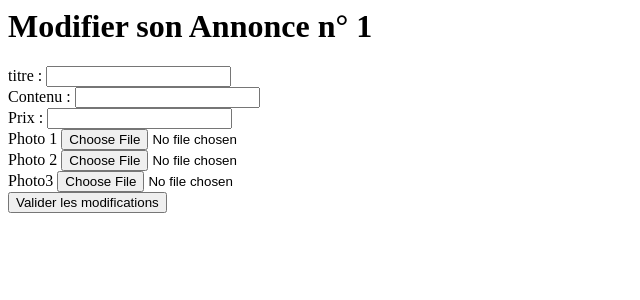
After one commit to e-guyot/LesPetitesAnnonces, a PHP site: template View/modifAnnonceView.php in a window 1280 px wide. The commit adds this page. Shown: the top 300 px of the page, without its empty margins (0-640 px from the left). Run offline with PHP 8.4, Linux system fonts and the light colour scheme; the template is opened without the code that fills it, so the values that code supplies are empty.

Commit message:
modif annonce

```diff
--- a/View/annoncesView.php
+++ b/View/annoncesView.php
@@ -12,8 +12,7 @@
             <a href="/modifAnnonce?id=<?=$annonce['id']?>">Modifier</a>
         <?php else:?>
             <h2><?= $annonce['titre']?></h2>
-            <p><?= $annonce['prix']?></p>
-            <p><?= $annonce['id_user']?></p>
+            <p>Prix : <?= $annonce['prix']?></p>
             <a href="/annonce?id=<?=$annonce['id']?>">Voir les détails</a>
             <a href="/contactAnnonce?id=<?=$annonce['id']?>&id_user=<?=$annonce['id_user']?>">Contacter le créateur</a>
         <?php endif;?>
--- /dev/null
+++ b/View/modifAnnonceView.php
@@ -0,0 +1,33 @@
+<h1> Modifier son Annonce n° <?=$_GET['id'] ?></h1>
+
+<div class="container">
+    <form action="/modifAnnonce?id=<?= $_GET['id'] ?>" method="post">
+
+        <div class="form-group">
+            <label for="exampleInputEmail1">titre :</label>
+            <input type="text" class="form-control" name="titre" value="<?= $tabUneAnnonce['titre']?>">
+        </div>
+        <div class="form-group">
+            <label for="exampleInputEmail1">Contenu :</label>
+            <input type="text" class="form-control" name="contenu" value="<?= $tabUneAnnonce['contenu']?>">
+        </div>
+        <div class="form-group">
+            <label for="exampleInputEmail1">Prix :</label>
+            <input type="int" class="form-control" name="prix" value="<?= $tabUneAnnonce['prix']?>">
+        </div>
+        <div class="form-group">
+            <label for="exampleFormControlFile1">Photo 1</label>
+            <input type="file" class="form-control-file" id="exampleFormControlFile1">
+        </div>
+        <div class="form-group">
+            <label for="exampleFormControlFile1">Photo 2</label>
+            <input type="file" class="form-control-file" id="exampleFormControlFile1">
+        </div>
+        <div class="form-group">
+            <label for="exampleFormControlFile1">Photo3</label>
+            <input type="file" class="form-control-file" id="exampleFormControlFile1">
+        </div>
+        <input type="hidden" name="id_annonce" value="<?=$_GET['id']?>" >
+        <button type="submit">Valider les modifications</button>
+    </form>
+</div>
```
Also changed, not shown: Controller/modifAnnonceController.php (added, +21 -0 lines), Model/AnnoncesModel.php (+11 -1 lines), index.php (+6 -2 lines).
